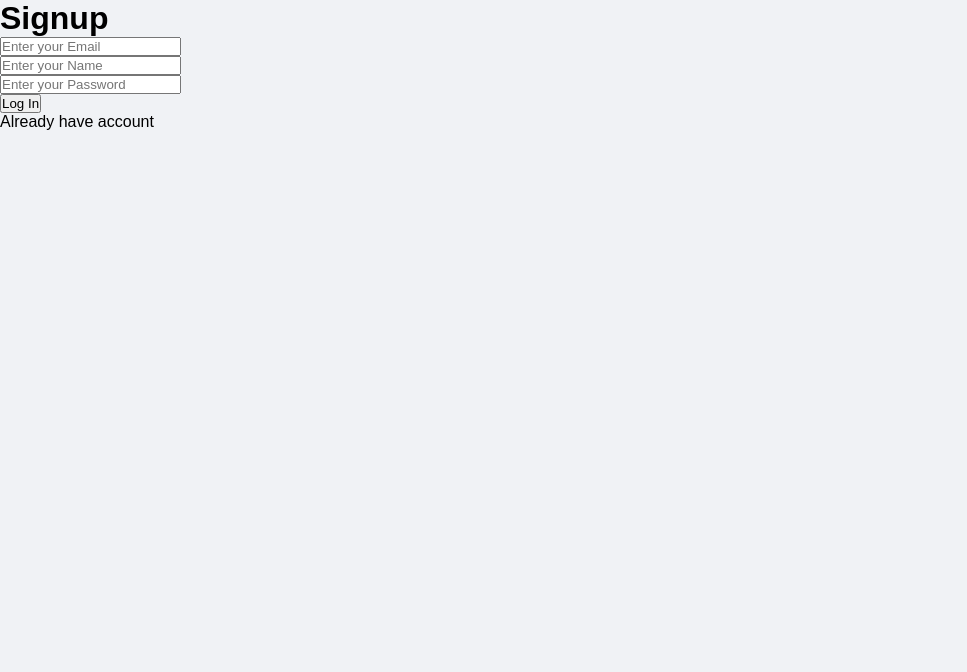
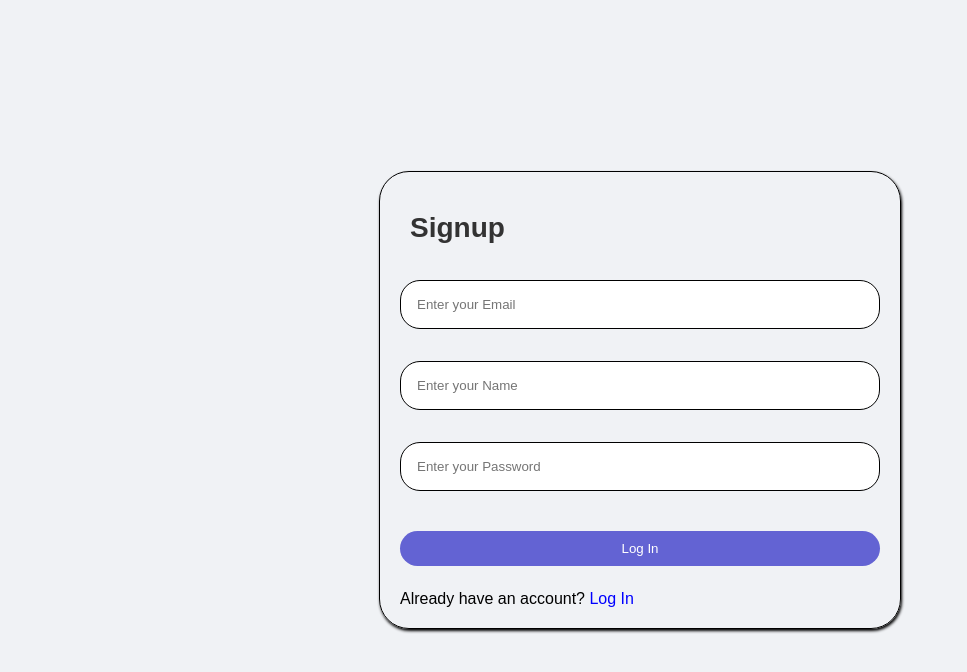
Before and after one commit to Lakshay212/coboard, a React app in the folder frontend/: page /signup in a window 1280 px wide. Shown: the top 672 px of the page, without its empty margins (0-967 px from the left). Built offline with nearby package versions, Linux system fonts and the light colour scheme; the HTML template or start-up script is replaced by a standard one.

Commit message:
feat: login and signup styling complete

```diff
--- a/frontend/src/pages/Login.jsx
+++ b/frontend/src/pages/Login.jsx
@@ -1,6 +1,8 @@
 import { useState } from 'react'
 import { loginUser } from '../api/auth'
 import { useNavigate } from 'react-router-dom'
+import Navbar from '../components/Navbar'
+import '../styles/login.css'
 
 function Login() {
   const [email, setEmail] = useState('')
@@ -28,19 +30,22 @@ const goSignup = async () => {
 }
 
   return (
+    <div className='body'>
+
+      <div className='holder'>
+          <h1 className='heading1'>LogIn</h1>
           <div>
-        <h1>LogIn</h1>
-        <div>
-            <input type='email' placeholder='Enter your Email' value={email} onChange={(e)=> setEmail(e.target.value)}></input>
+              <input type='email' className='textInputL' placeholder='Enter your Email' value={email} onChange={(e)=> setEmail(e.target.value)}></input>
           </div>
           <div>
-            <input type='password'  placeholder='Enter your Password' value={password} onChange={(e)=> setPassword(e.target.value)}></input>
+              <input type='password'  className='textInputL' placeholder='Enter your Password' value={password} onChange={(e)=> setPassword(e.target.value)}></input>
           </div>
           <div>
-            <button onClick={handleSubmit}>Log In</button>
+              <button className="SubmitButton" onClick={handleSubmit}>Log In</button>
           </div>
-        <div>
-          <a onClick={goSignup}>Have no account</a>
+          <div className='NoAccount'>
+            <p>Don't have an account? <span onClick={() => navigate('/signup')} style={{cursor:'pointer', color:'blue'}}>Sign up</span></p>
+          </div>
       </div>
     </div>
   )
--- a/frontend/src/pages/Signup.jsx
+++ b/frontend/src/pages/Signup.jsx
@@ -1,6 +1,8 @@
 import { useState } from 'react'
 import { signupUser } from '../api/auth'
 import { useNavigate } from 'react-router-dom'
+import '../styles/login.css'
+
 
 function Signup() {
   const [email, setEmail] = useState('')
@@ -28,23 +30,25 @@ const goLogin = async () => {
   }
 }
   return (
-    <div>
-        <h1>Signup</h1>
+    <div className='body'>
+    <div className='holder'>
+        <h1 className='heading1'>Signup</h1>
         <div>
-            <input type='email' placeholder='Enter your Email' value={email} onChange={(e)=> setEmail(e.target.value)}></input>
+            <input type='email' className='textInputL' placeholder='Enter your Email' value={email} onChange={(e)=> setEmail(e.target.value)}></input>
         </div>
         <div>
-          <input type="text" placeholder='Enter your Name' value={name} onChange={(e)=> setName(e.target.value)}/>
+          <input type="text" className='textInputL' placeholder='Enter your Name' value={name} onChange={(e)=> setName(e.target.value)}/>
         </div>
         <div>
-            <input type='password'  placeholder='Enter your Password' value={password} onChange={(e)=> setPassword(e.target.value)}></input>
+            <input type='password' className='textInputL'  placeholder='Enter your Password' value={password} onChange={(e)=> setPassword(e.target.value)}></input>
         </div>
         <div>
-            <button onClick={handleSubmit}>Log In</button>
+            <button className="SubmitButton" onClick={handleSubmit}>Log In</button>
         </div>
         <div>
-          <a onClick={goLogin}>Already have account</a>
+          <p>Already have an account? <span onClick={() => navigate('/login')} style={{cursor:'pointer', color:'blue'}}>Log In</span></p>
         </div>
+    </div>
     </div>
   )
 }
--- /dev/null
+++ b/frontend/src/styles/login.css
@@ -0,0 +1,53 @@
+*{
+    padding: 0;
+    margin: 0;
+}
+.body{
+    display: flex;
+    justify-content: center;
+    align-items: center;
+    height: 100vh;
+}
+.heading1{
+    padding: 20px 10px;
+    font-size: 28px;
+    color: #333;
+}
+.holder{
+    margin: 20px;
+    padding: 20px;
+    border: 1px solid black;
+    border-radius: 30px;
+    box-shadow: 1px 2px 3px black;
+
+}
+.textInputL{
+    padding: 2vh;
+    margin: 2vh 0 2vh 0;
+    width: 60vh;
+    border-radius: 20px;
+    border: none;
+    border: 1px solid black ;
+}
+.SubmitButton {
+    padding: 10px;
+    width: 100%;
+    margin: 3vh 0;
+    background-color: rgb(99, 99, 211);
+    color: white;
+    border: none;
+    border-radius: 20px;
+    cursor: pointer;
+}
+
+.signup-link {
+    text-align: center;
+    margin-top: 1vh;
+    cursor: pointer;
+}
+.SubmitButton:hover{
+    background-color: rgb(70, 70, 180);
+}
+.NoAccount{
+    margin: 0 13vh;
+}
```
Lines whose indentation alone changed are shown as unchanged.
